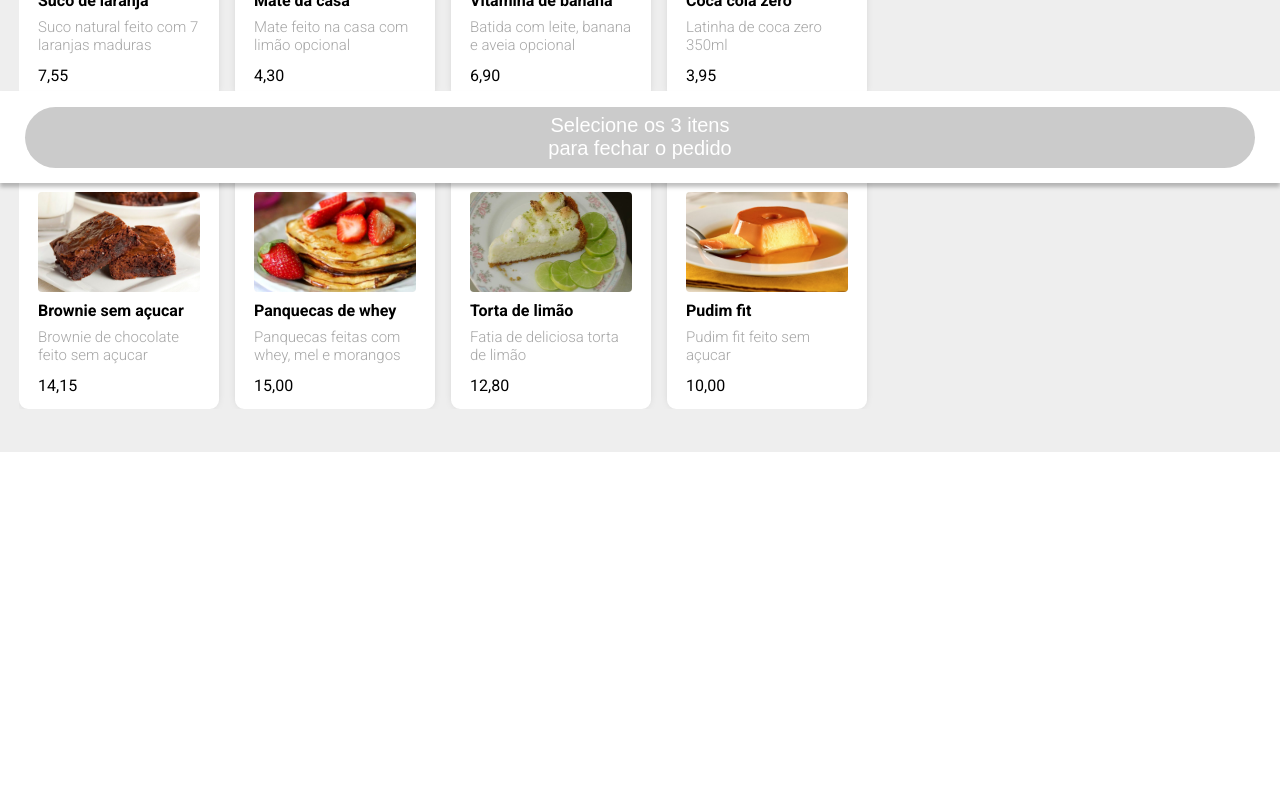
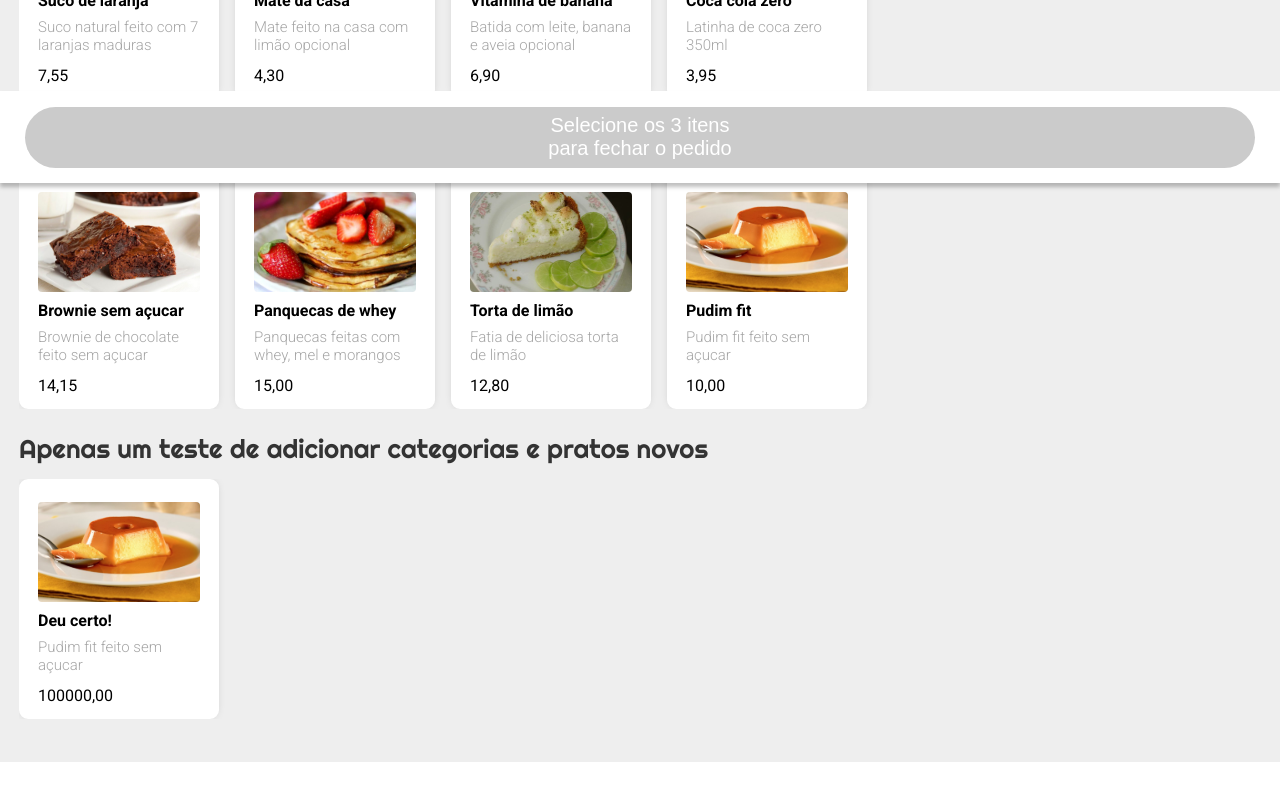
Before and after one commit to PMafra/driveneats_react, a React (Create React App) app: page / in a window 1280 px wide. Shown: the part 617-1417 px from the top of the page. Before the commit the page ends 1161 px from the top, so only its background shows below. Built offline with nearby package versions, Linux system fonts and the light colour scheme.

Commit message:
Dishes array now more semantic

```diff
--- a/src/Components/Container.js
+++ b/src/Components/Container.js
@@ -6,21 +6,28 @@ export default function Container () {
         {categoryTitle: "Primeiro, seu prato", categoryType: "main-course"},
         {categoryTitle: "Agora, sua bebida", categoryType: "drinks"},
         {categoryTitle: "Por fim, sua sobremesa", categoryType: "deserts"},
+        {categoryTitle: "Apenas um teste de adicionar categorias e pratos novos", categoryType: "teste"}
     ];
 
+    let categoriesTypes = {};
+    for (let i = 0; i < categories.length; i++) {
+        categoriesTypes[categories[i].categoryType.replace("-","")] = categories[i].categoryType;
+    }
+
     const dishes = [
-        {type: categories[0].categoryType, srcId: "frangoBatata", name: "Frango com batata", description: "200g de frango acompanhado de batata", price: "22,70"},
-        {type: categories[0].categoryType, srcId: "peixe", name: "Truta com arroz", description: "Truta acompanhada de arroz integral e salada", price: "37,10"},
-        {type: categories[0].categoryType, srcId: "picanha", name: "Picanha e fritas", description: "300g de picanha com uma porção de fritas", price: "35,90"},
-        {type: categories[0].categoryType, srcId: "estrogonofe-de-carne", name: "Strogonoff de carne", description: "Strogonoff com arroz e batata palha", price: "26,95"},
-        {type: categories[1].categoryType, srcId: "suco", name: "Suco de laranja", description: "Suco natural feito com 7 laranjas maduras", price: "7,55"},
-        {type: categories[1].categoryType, srcId: "mate", name: "Mate da casa", description: "Mate feito na casa com limão opcional", price: "4,30"},
-        {type: categories[1].categoryType, srcId: "vitamina", name: "Vitamina de banana", description: "Batida com leite, banana e aveia opcional", price: "6,90"},
-        {type: categories[1].categoryType, srcId: "coca zero", name: "Coca cola zero", description: "Latinha de coca zero 350ml", price: "3,95"},
-        {type: categories[2].categoryType, srcId: "brownie", name: "Brownie sem açucar", description: "Brownie de chocolate feito sem açucar", price: "14,15"},
-        {type: categories[2].categoryType, srcId: "panqueca", name: "Panquecas de whey", description: "Panquecas feitas com whey, mel e morangos", price: "15,00"},
-        {type: categories[2].categoryType, srcId: "torta", name: "Torta de limão", description: "Fatia de deliciosa torta de limão", price: "12,80"},
-        {type: categories[2].categoryType, srcId: "pudim", name: "Pudim fit", description: "Pudim fit feito sem açucar", price: "10,00"},
+        {type: categoriesTypes.maincourse, srcId: "frangoBatata", name: "Frango com batata", description: "200g de frango acompanhado de batata", price: "22,70"},
+        {type: categoriesTypes.maincourse, srcId: "peixe", name: "Truta com arroz", description: "Truta acompanhada de arroz integral e salada", price: "37,10"},
+        {type: categoriesTypes.maincourse, srcId: "picanha", name: "Picanha e fritas", description: "300g de picanha com uma porção de fritas", price: "35,90"},
+        {type: categoriesTypes.maincourse, srcId: "estrogonofe-de-carne", name: "Strogonoff de carne", description: "Strogonoff com arroz e batata palha", price: "26,95"},
+        {type: categoriesTypes.drinks, srcId: "suco", name: "Suco de laranja", description: "Suco natural feito com 7 laranjas maduras", price: "7,55"},
+        {type: categoriesTypes.drinks, srcId: "mate", name: "Mate da casa", description: "Mate feito na casa com limão opcional", price: "4,30"},
+        {type: categoriesTypes.drinks, srcId: "vitamina", name: "Vitamina de banana", description: "Batida com leite, banana e aveia opcional", price: "6,90"},
+        {type: categoriesTypes.drinks, srcId: "coca zero", name: "Coca cola zero", description: "Latinha de coca zero 350ml", price: "3,95"},
+        {type: categoriesTypes.deserts, srcId: "brownie", name: "Brownie sem açucar", description: "Brownie de chocolate feito sem açucar", price: "14,15"},
+        {type: categoriesTypes.deserts, srcId: "panqueca", name: "Panquecas de whey", description: "Panquecas feitas com whey, mel e morangos", price: "15,00"},
+        {type: categoriesTypes.deserts, srcId: "torta", name: "Torta de limão", description: "Fatia de deliciosa torta de limão", price: "12,80"},
+        {type: categoriesTypes.deserts, srcId: "pudim", name: "Pudim fit", description: "Pudim fit feito sem açucar", price: "10,00"},
+        {type: categoriesTypes.teste, srcId: "pudim", name: "Deu certo!", description: "Pudim fit feito sem açucar", price: "100000,00"},
     ]
 
     const objectOfIds = {};
```
